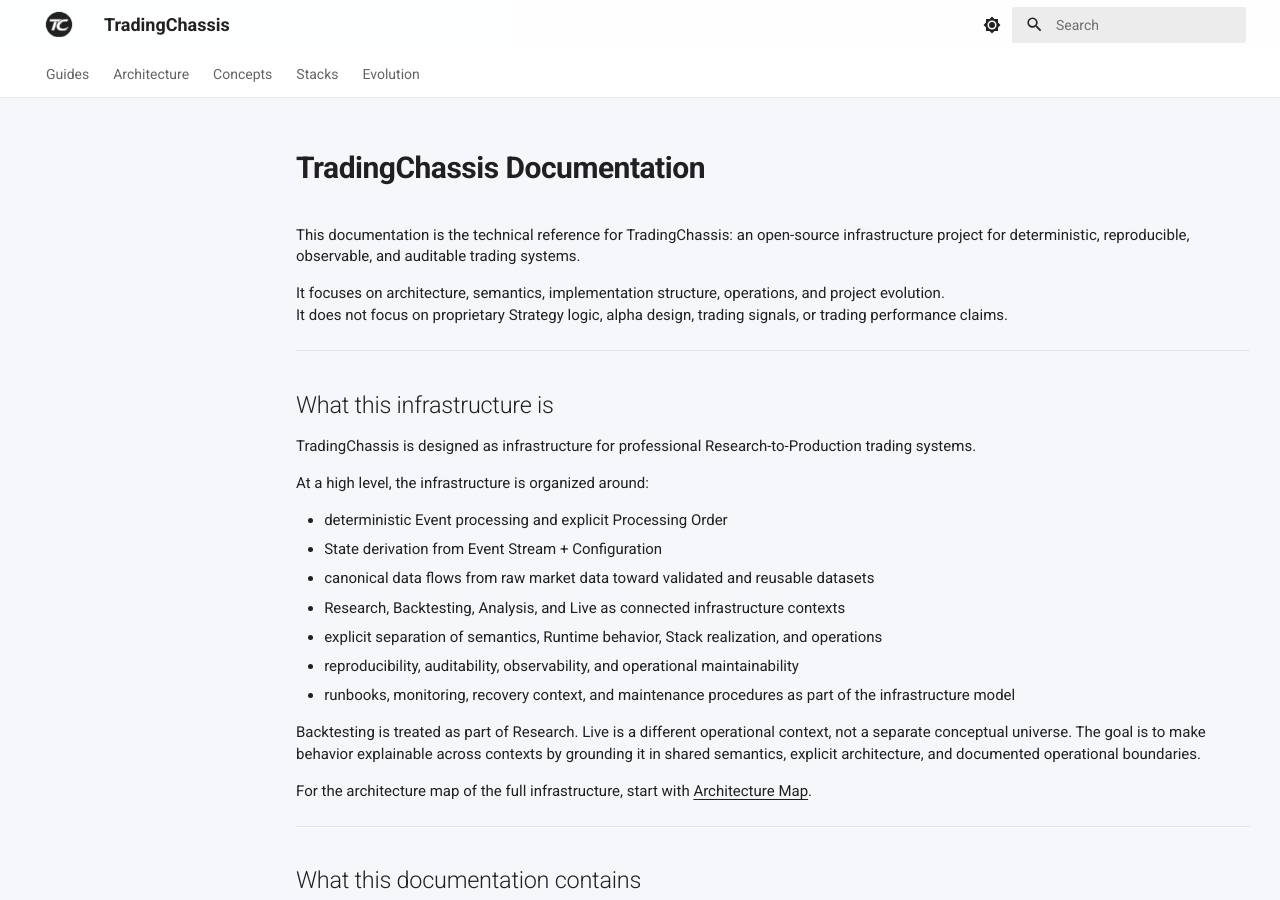
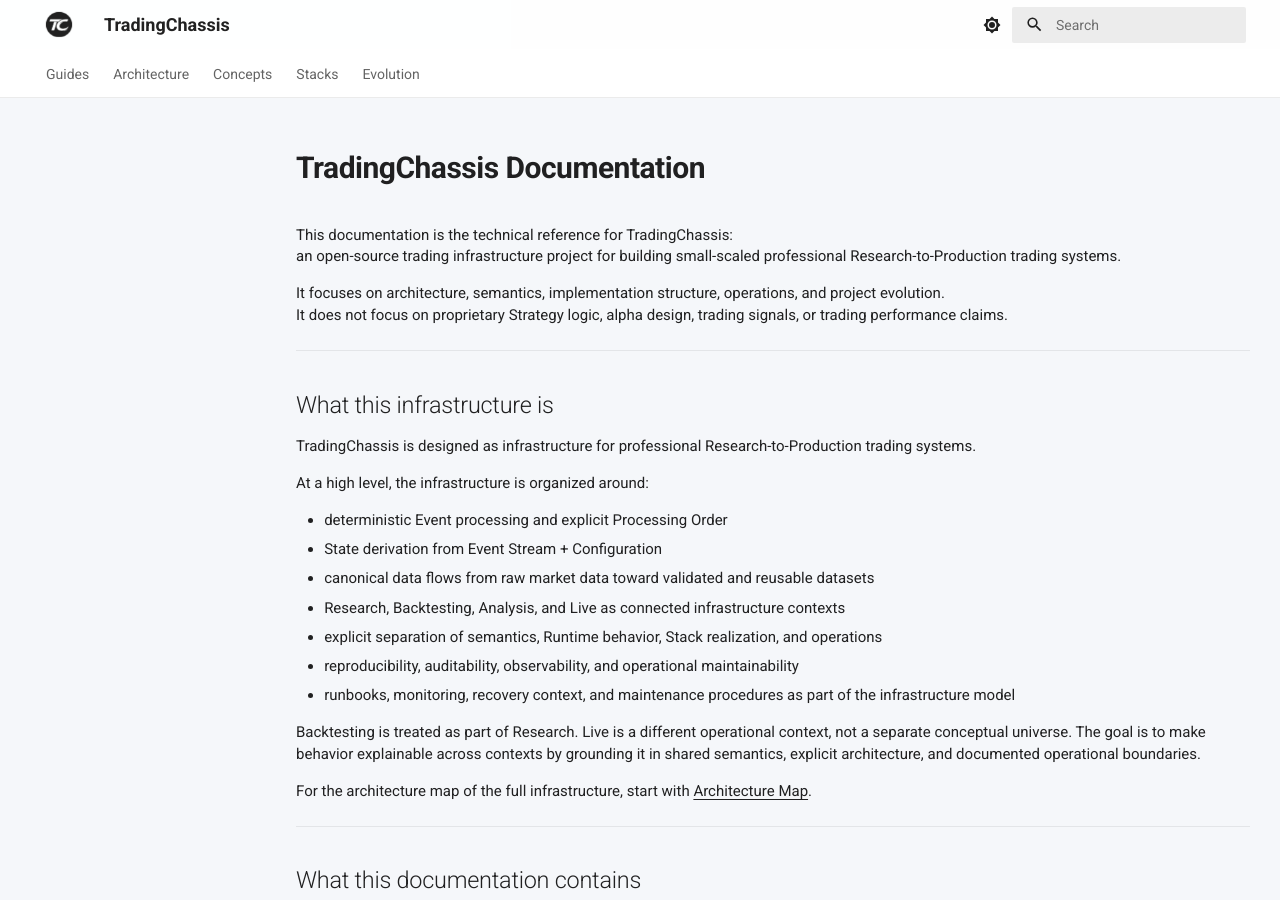
Before and after one commit to TradingChassis/docs, an MkDocs documentation site: the page built from docs/index.md, in a window 1280 px wide and 900 px high. Built offline with MkDocs 1.6.1 and Material for MkDocs 9.7.7, drawn with Linux system fonts in a browser that asks for light colours; the version menu is left out.

Commit message:
chore(index): revise (#9)
Co-authored-by: bxvtr <bxvtr@users.noreply.github.com>

```diff
--- a/docs/index.md
+++ b/docs/index.md
@@ -1,6 +1,7 @@
 # TradingChassis Documentation
 
-This documentation is the technical reference for TradingChassis: an open-source infrastructure project for deterministic, reproducible, observable, and auditable trading systems.
+This documentation is the technical reference for TradingChassis:
+an open-source trading infrastructure project for building small-scaled professional Research-to-Production trading systems.
 
 It focuses on architecture, semantics, implementation structure, operations, and project evolution.
 It does not focus on proprietary Strategy logic, alpha design, trading signals, or trading performance claims.
```
